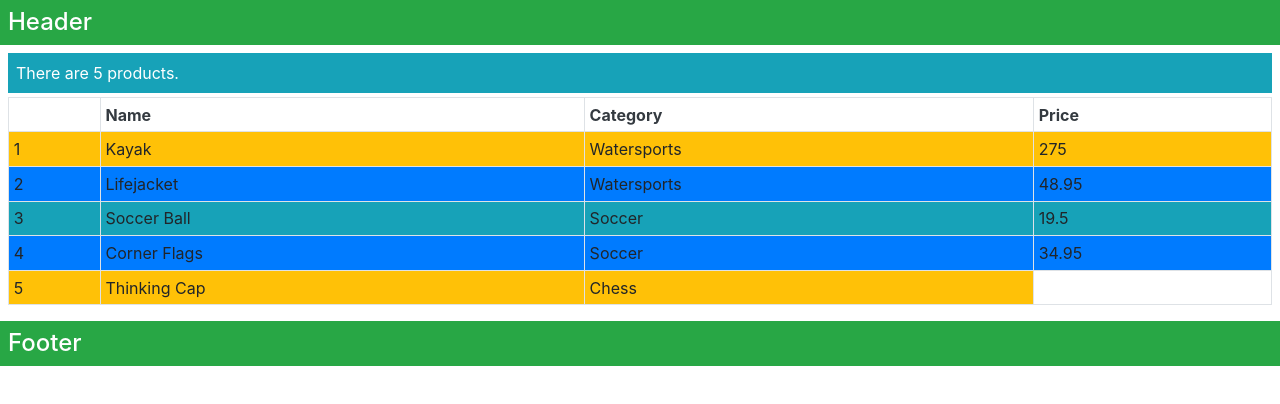
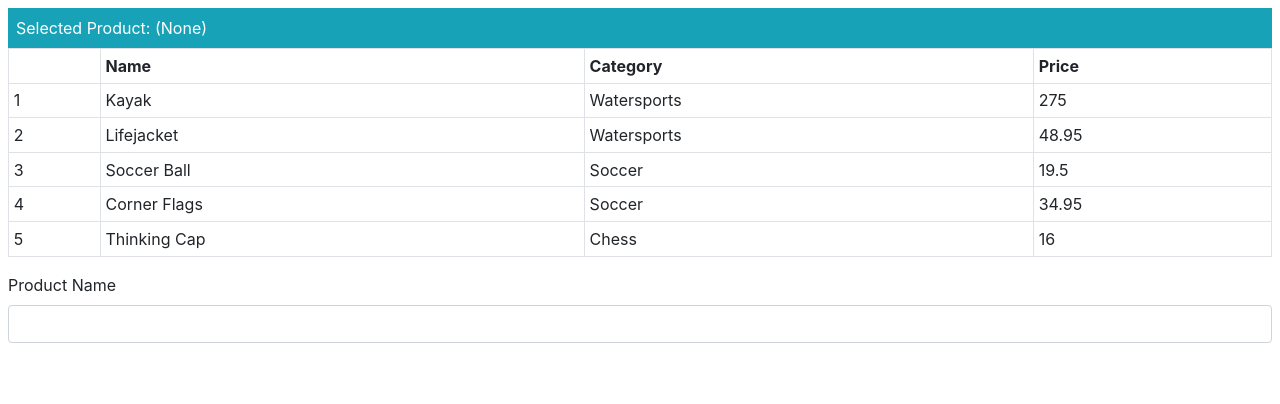
Before and after one commit to saymonset/angular6book, an Angular app: page / in a window 1280 px wide. Shown: the top 404 px of the page. Built offline with nearby package versions, Linux system fonts and the light colour scheme.

Commit message:
using different binding for work together

```diff
--- a/src/app/app.component.ts
+++ b/src/app/app.component.ts
@@ -9,32 +9,9 @@
 export class AppComponent {
   model: Model = new Model();
 
-  constructor(ref: ApplicationRef) {
-		(<any>window).appRef = ref;
-		(<any>window).model = this.model;
-	}
 
-	getClasses(key: number): string {
-		let product = this.model.getProduct(key);
-		return "p-2 " + (product.price < 50 ? "bg-info" : "bg-warning");
-	}
 
-	getClassMap(key: number): Object {
-		let product = this.model.getProduct(key);
-			return {
-					"text-center bg-danger": product.name == "Kayak",
-					"bg-info": product.price < 50
-			};
-		}
 
-		getProductByPosition(position: number): Product {
-			return this.model.getProducts()[position];
-		}
-
-		getClassesByPosition(position: number): string {
-			let product = this.getProductByPosition(position);
-			return "p-2 " + (product.price < 50 ? "bg-info" : "bg-warning");
-		}
 
 		getProduct(key: number): Product {
 			return this.model.getProduct(key);
@@ -42,13 +19,10 @@
 		getProducts(): Product[] {
 			return this.model.getProducts();
 			}
-		getProductCount(): number {
-			return this.getProducts().length;
-			}
 
+		selectedProduct: string;
 
-			getKey(index: number, product: Product) {
-				return product.id;
-			}
-			targetName: string = "Kayak";
+		getSelected(product: Product): boolean {
+			return product.name == this.selectedProduct;
+		}
 }
--- a/src/app/app.module.ts
+++ b/src/app/app.module.ts
@@ -1,5 +1,6 @@
 import { BrowserModule } from '@angular/platform-browser';
 import { NgModule } from '@angular/core';
+import { FormsModule } from "@angular/forms";
 
 import { AppComponent } from './app.component';
 
@@ -8,7 +9,7 @@
     AppComponent
   ],
   imports: [
-    BrowserModule
+    BrowserModule, FormsModule
   ],
   providers: [],
   bootstrap: [AppComponent]
--- a/src/app/template.html
+++ b/src/app/template.html
@@ -1,34 +1,20 @@
-<ng-template #titleTemplate let-text="title">
-	<h4 class="p-2 bg-success text-white">{{text}}</h4>
-</ng-template>
-
-<ng-template [ngTemplateOutlet]="titleTemplate"
-	[ngTemplateOutletContext]="{title: 'Header'}">
-</ng-template>
-
-<div class="text-white m-2">
-	<div class="bg-info p-2">
-		There are {{getProductCount()}} products.
+<div class="m-2">
+	<div class="bg-info text-white p-2">
+		Selected Product: {{selectedProduct || '(None)'}}
 	</div>
-
-
-	<table class="table table-sm table-bordered mt-1">
-		<tr class="text-dark">
-			<th></th><th>Name</th><th>Category</th><th>Price</th>
-		</tr>
-		<tr *ngFor="let item of getProducts(); let i = index; let odd = odd;
-			let first = first; let last = last; trackBy:getKey"
-			[class.bg-primary]="odd" [class.bg-info]="!odd"
-			[class.bg-warning]="first || last">
-			<td>{{i + 1}}</td>
+	<table class="table table-sm table-bordered">
+		<tr><th></th><th>Name</th><th>Category</th><th>Price</th></tr>
+		<tr *ngFor="let item of getProducts(); let i = index"
+			[class.bg-info]="getSelected(item)">
+			<td (mouseover)="selectedProduct=item.name">{{i + 1}}</td>
 			<td>{{item.name}}</td>
 			<td>{{item.category}}</td>
-			<td *ngIf="!last">{{item.price}}</td>
+			<td>{{item.price}}</td>
 		</tr>
 	</table>
 
+	<div class="form-group">
+		<label>Product Name</label>
+		<input class="form-control" (input)="selectedProduct=$event.target.value" />
+	</div>
 </div>
-
-<ng-template [ngTemplateOutlet]="titleTemplate"
-	[ngTemplateOutletContext]="{title: 'Footer'}">
-</ng-template>
```
